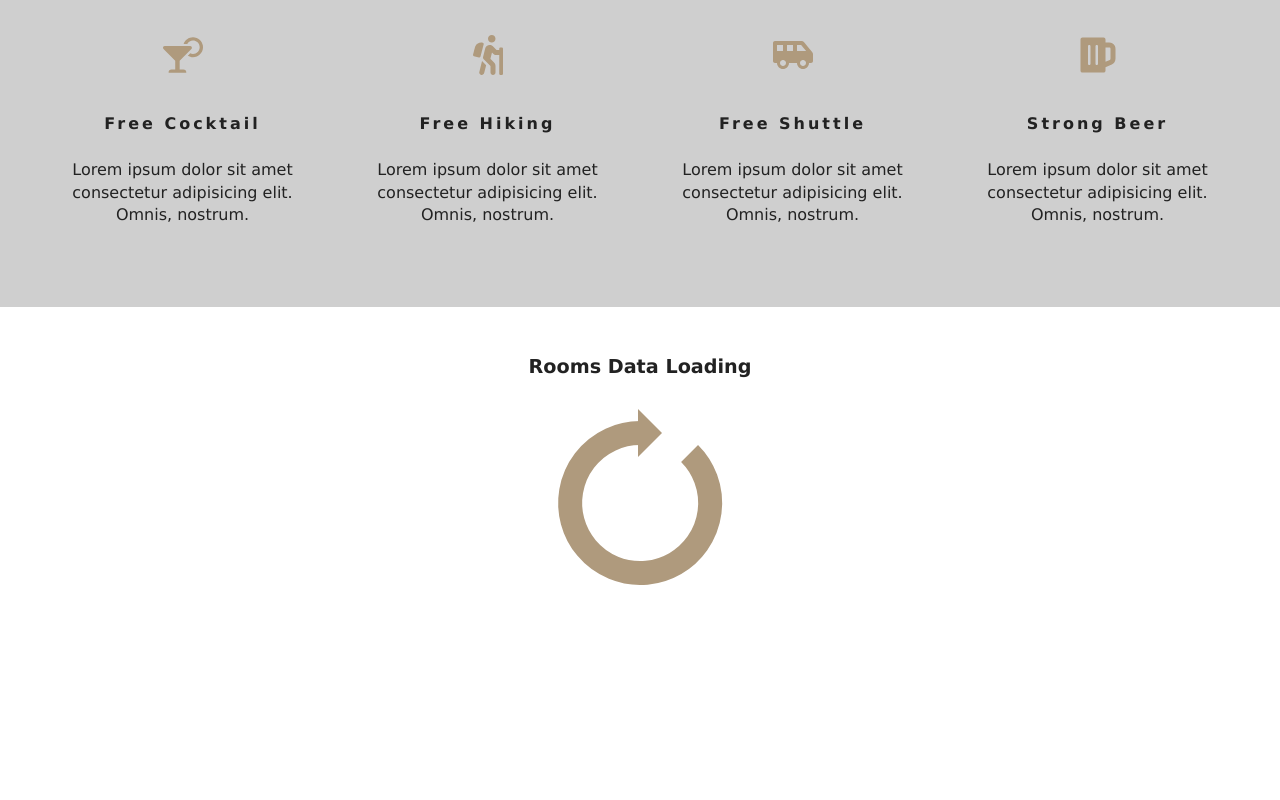
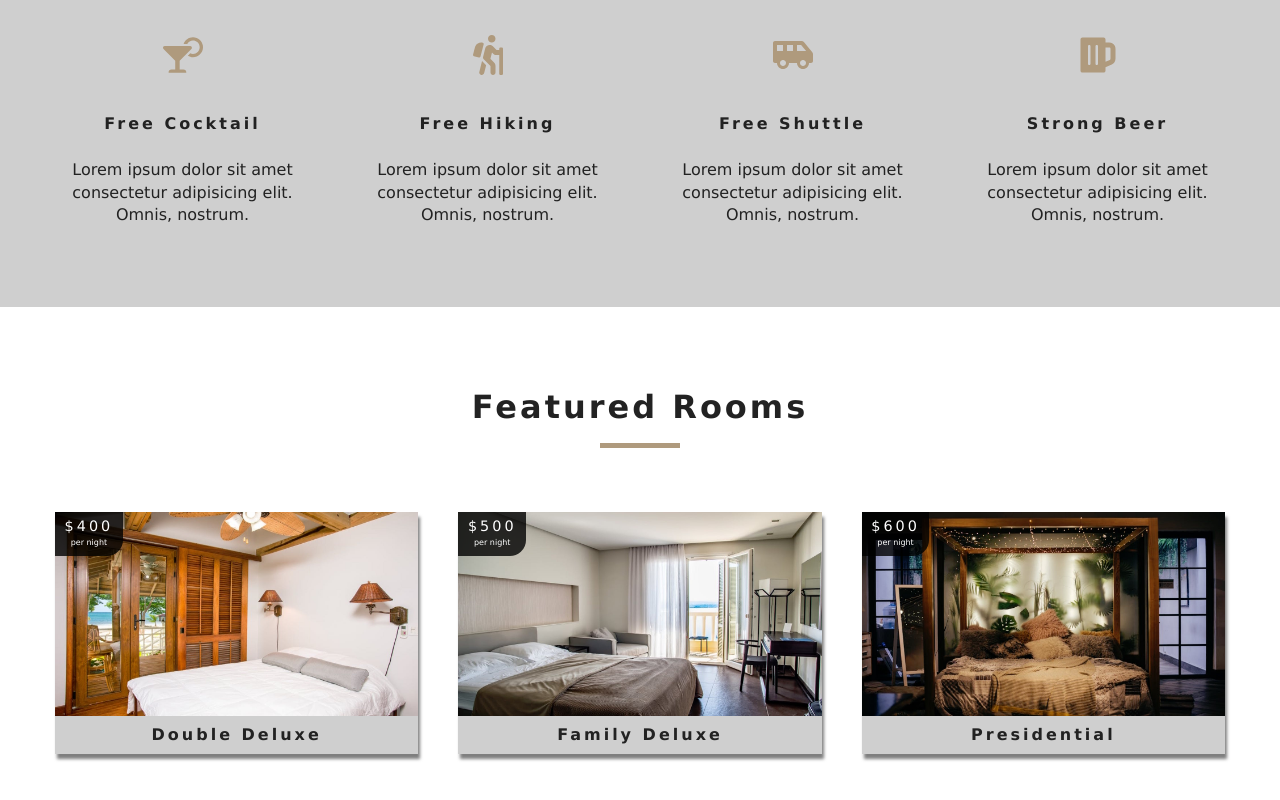
Before and after one commit to elmer-mendoza/gm-resort, a React (Create React App) app: page / in a window 1280 px wide. Shown: the part 972-1772 px from the top of the page. Before the commit the page ends 1581 px from the top, so only its background shows below. Built offline with nearby package versions, Linux system fonts and the light colour scheme.

Commit message:
Featured component

```diff
--- a/src/components/FeaturedRooms.js
+++ b/src/components/FeaturedRooms.js
@@ -1,15 +1,23 @@
 import React, { Component } from 'react';
 import { RoomContext } from '../context';
 import Loading from './Loading';
+import Room from "./Room";
+import Title from "./Title";
 
 export default class FeaturedRooms extends Component {
     static contextType = RoomContext
     render() {
-        let {featuredRooms} =this.context
+        let {loading,featuredRooms:rooms} =this.context;
+        rooms=rooms.map(room=>{
+            return <Room key={room.id} room={room}/>
+        })
         return (
-            <div>
-               <Loading/>
-            </div>
+            <section className="featured-rooms">
+                <Title title="featured rooms"/>
+                <div className="featured-rooms-center">
+                    {loading?<Loading/> : rooms}
+                </div>
+              </section>
         )
     }
 }
--- /dev/null
+++ b/src/components/Room.js
@@ -0,0 +1,24 @@
+import React from 'react';
+import {Link} from 'react-router-dom';
+import defaultImage from "../images/room-1.jpeg";
+
+const Room = ({room}) => {
+    const {name,slug,images,price}=room
+    return (
+        <article className="room">
+            <div className="img-container">
+                <img src={images[0] || defaultImage} alt="single room"/>
+            <div className="price-top">
+                <h6>${price}</h6>
+                <p>per night</p>
+            </div>
+            <Link to={`/rooms/${slug}`} className="btn-primary room-link">
+                Features
+            </Link>
+            </div>
+            <p className="room-info">{name}</p>
+        </article>
+    )
+}
+
+export default Room
--- a/src/context.js
+++ b/src/context.js
@@ -6,14 +6,21 @@
 class RoomProvider extends Component {
     state={
         rooms:[],
-        sorted:[],
+        sortedRooms:[],
         featuredRooms:[],
         loading: true
     };
 
     componentDidMount(){
         let rooms = this.formatData(items);
-        console.log(rooms)
+        let featuredRooms =rooms.filter(room=>
+            room.featured===true)
+        this.setState({
+            rooms,
+            sortedRooms:rooms,
+            featuredRooms,
+            loading: false
+        })
     };
 
     formatData(items){
```
